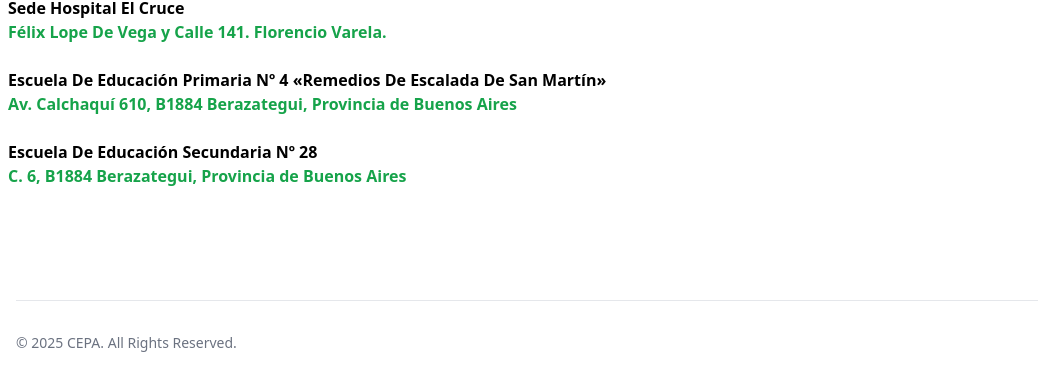
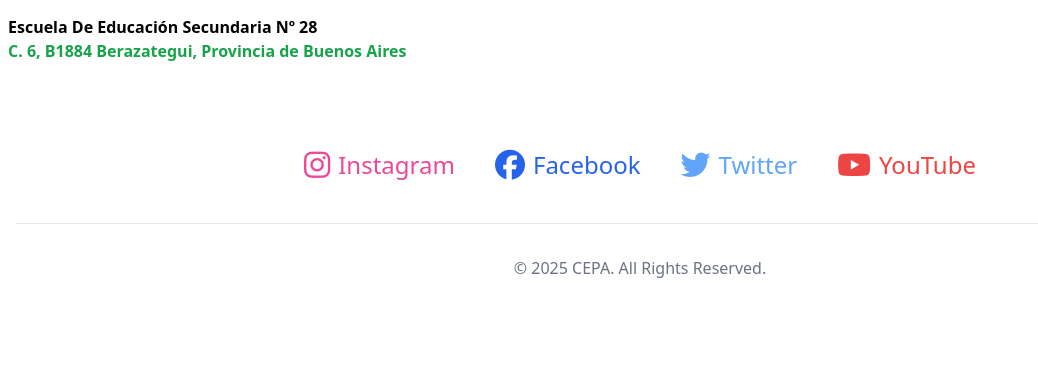
Before and after one commit to HectorVillavicencio/cepa, an Angular app: page /map in a window 1280 px wide. Shown: the part 1474-1856 px from the top of the page, without its empty margins (0-1038 px from the left). After the commit the page ends 1806 px from the top, so only its background shows below. Built offline with nearby package versions, Linux system fonts and the light colour scheme.

Commit message:
cambios en el footer

```diff
--- a/src/app/domains/products/pages/calendarioacademico/calendarioacademico.component.html
+++ b/src/app/domains/products/pages/calendarioacademico/calendarioacademico.component.html
@@ -1,55 +1,14 @@
 <app-header class="sticky top-0 z-50 py-4"/>
 
-<h1 class="text-4xl font-bold text-center my-10">Calendario Academico</h1>
-
-<div class="flex flex-col mx-2 my-10">
-    <div class="-m-1.5 overflow-x-auto">
-      <div class="p-1.5 min-w-full inline-block align-middle">
-        <div class="overflow-hidden">
-          <table class=" mx-auto divide-y divide-gray-200 dark:divide-gray-700">
-            <thead class="bg-green-950">
-              <tr>
-                <th scope="col" class="px-6 py-3 text-start text-xs font-medium text-white uppercase w-1/3">Dia</th>
-                <th scope="col" class="px-6 py-3 text-start text-xs font-medium text-white uppercase w-1/3">Horario</th>
-                <th scope="col" class="px-6 py-3 text-start text-xs font-medium text-white uppercase w-1/3">Materia</th>
-              </tr>
-            </thead>
-            <tbody>
-              <tr class="odd:bg-white even:bg-gray-100 hover:bg-gray-100 dark:odd:bg-green-800 dark:even:bg-green-700 dark:hover:bg-gray-700">
-                <td class="px-6 py-4 whitespace-nowrap text-sm font-medium text-gray-800 dark:text-gray-200">Lunes</td>
-                <td class="px-6 py-4 whitespace-nowrap text-sm text-gray-800 dark:text-gray-200">14:00</td>
-                <td class="px-6 py-4 whitespace-nowrap text-sm text-gray-800 dark:text-gray-200">Matematica</td>
-              </tr>
-
-              <tr class="odd:bg-white even:bg-gray-100 hover:bg-gray-100 dark:odd:bg-green-800 dark:even:bg-green-700 dark:hover:bg-gray-700">
-                <td class="px-6 py-4 whitespace-nowrap text-sm font-medium text-gray-800 dark:text-gray-200">Martes</td>
-                <td class="px-6 py-4 whitespace-nowrap text-sm text-gray-800 dark:text-gray-200">15:00</td>
-                <td class="px-6 py-4 whitespace-nowrap text-sm text-gray-800 dark:text-gray-200">LEA</td>
-              </tr>
-
-              <tr class="odd:bg-white even:bg-gray-100 hover:bg-gray-100 dark:odd:bg-green-800 dark:even:bg-green-700 dark:hover:bg-gray-700">
-                <td class="px-6 py-4 whitespace-nowrap text-sm font-medium text-gray-800 dark:text-gray-200">Miercoles</td>
-                <td class="px-6 py-4 whitespace-nowrap text-sm text-gray-800 dark:text-gray-200">18:00</td>
-                <td class="px-6 py-4 whitespace-nowrap text-sm text-gray-800 dark:text-gray-200">Ele de log y programación</td>
-              </tr>
-
-              <tr class="odd:bg-white even:bg-gray-100 hover:bg-gray-100 dark:odd:bg-green-800 dark:even:bg-green-700 dark:hover:bg-gray-700">
-                <td class="px-6 py-4 whitespace-nowrap text-sm font-medium text-gray-800 dark:text-gray-200">Jueves</td>
-                <td class="px-6 py-4 whitespace-nowrap text-sm text-gray-800 dark:text-gray-200">16:00</td>
-                <td class="px-6 py-4 whitespace-nowrap text-sm text-gray-800 dark:text-gray-200">Fisica y Quimica ingreso</td>
-              </tr>
-
-              <tr class="odd:bg-white even:bg-gray-100 hover:bg-gray-100 dark:odd:bg-green-800 dark:even:bg-green-700 dark:hover:bg-gray-700">
-                <td class="px-6 py-4 whitespace-nowrap text-sm font-medium text-gray-800 dark:text-gray-200">Viernes</td>
-                <td class="px-6 py-4 whitespace-nowrap text-sm text-gray-800 dark:text-gray-200">13:00</td>
-                <td class="px-6 py-4 whitespace-nowrap text-sm text-gray-800 dark:text-gray-200">Matematica</td>
-              </tr>
-            </tbody>
-          </table>
-    </div>
-    </div>
+<div class="py-20 flex flex-col items-center">
+  <div class="text-center sm:max-w-4xl max-w-lg">
+      <img src="{{ 'assets/calendario/2025 1.jpg' }}" alt="" class="h-full w-full object-cover object-center shadow-2xl">
+  </div>
+</div>
+<div class="py-20 flex flex-col items-center">
+  <div class="text-center sm:max-w-4xl max-w-lg">
+      <img src="{{ 'assets/calendario/2025 2.jpg' }}" alt="" class="h-full w-full object-cover object-center shadow-2xl">
   </div>
 </div>
 
-
 <app-footer id="footer" />
--- a/src/app/domains/products/pages/carrerascyt/carrerascyt.component.html
+++ b/src/app/domains/products/pages/carrerascyt/carrerascyt.component.html
@@ -1,7 +1,7 @@
 <app-header class="sticky top-0 z-50 py-4"/>
 
 <div class="mx-2 my-6">
-    <p class="text-3xl font-bold underline">Carreras de CyT</p>
+    <p class="text-3xl font-bold underline">Instituto de Ingeniería y Agronomía</p>
 
     <div class="my-6">
         <a href="https://www.unq.edu.ar/carrera/arquitectura-naval/"
--- a/src/app/domains/products/pages/carrerasdeea/carrerasdeea.component.html
+++ b/src/app/domains/products/pages/carrerasdeea/carrerasdeea.component.html
@@ -1,7 +1,7 @@
 <app-header class="sticky top-0 z-50 py-4"/>
 
 <div class="mx-2 my-6">
-    <p class="text-3xl font-bold underline">Carreras de Artes y Tecnología</p>
+    <p class="text-3xl font-bold underline">Instituto de Estudios Iniciales</p>
 
     <div class="my-6">
         <a href="https://www.unq.edu.ar/carrera/81-licenciatura-en-artes-digitales/"
--- a/src/app/domains/products/pages/carrerasdeeyad/carrerasdeeyad.component.html
+++ b/src/app/domains/products/pages/carrerasdeeyad/carrerasdeeyad.component.html
@@ -1,7 +1,7 @@
 <app-header class="sticky top-0 z-50 py-4"/>
 
 <div class="mx-2 my-6">
-    <p class="text-3xl font-bold underline">Carreras de Administración y Economía</p>
+    <p class="text-3xl font-bold underline">Instituto de Ciencias de la Salud</p>
 
     <div class="my-6">
         <a href="https://www.unq.edu.ar/carrera/carrera-licenciatura-en-administracion-hotelera/"
--- a/src/app/domains/products/pages/carrerasdesoc/carrerasdesoc.component.html
+++ b/src/app/domains/products/pages/carrerasdesoc/carrerasdesoc.component.html
@@ -1,7 +1,7 @@
 <app-header class="sticky top-0 z-50 py-4"/>
 
 <div class="mx-2 my-6">
-    <p class="text-3xl font-bold underline">Carreras de Ciencias Sociales y Educación</p>
+    <p class="text-3xl font-bold underline">Instituto de Ciencias de la Salud</p>
 
     <div class="my-6">
         <a href="https://www.unq.edu.ar/carrera/22-licenciatura-en-ciencias-sociales/"
--- a/src/app/domains/products/pages/map/map.component.html
+++ b/src/app/domains/products/pages/map/map.component.html
@@ -1,6 +1,6 @@
 <app-header class="sticky top-0 z-50 py-4"/>
 
-<h1 class="text-4xl font-bold text-center">Mapa de la UNAJ</h1>
+<h1 class="text-4xl font-bold text-center">Mapa de la sede central (ex YPF)</h1>
 
 
 <div class="py-20 flex flex-col items-center">
@@ -9,10 +9,6 @@
     </div>
 </div>
 
-
-
-
-
 <p class="mx-2 text-3xl font-bold underline">Sede Central (ex YPF) esta ubicada en:</p>
 
 <div class="mx-2 my-4">
@@ -20,10 +16,9 @@
     class="font-bold text-green-600 hover:text-black" target="_blank">Av. Calchaquí 6200 | Florencio Varela | (CP1888) Buenos Aires | Argentina</a>
 </div>
 
-
 <div class="py-20 flex flex-col">
   <div class="text-center sm:max-w-4xl max-w-lg">
-    <iframe src="https://www.google.com/maps/embed?pb=!1m18!1m12!1m3!1d6554.193685677333!2d-58.27176354128588!3d-34.77584765100028!2m3!1f0!2f0!3f0!3m2!1i1024!2i768!4f13.1!3m3!1m2!1s0x95a32eb0350b768f%3A0xbd0aa21eac3ef032!2sUniversidad+Nacional+Arturo+Jauretche!5e0!3m2!1ses!2sar!4v144787290035" width="600" height="400" title="Ejemplo de iframe"></iframe>
+    <iframe src="https://www.google.com/maps/embed?pb=!1m18!1m12!1m3!1d6554.193685677333!2d-58.27176354128588!3d-34.77584765100028!2m3!1f0!2f0!3f0!3m2!1i1024!2i768!4f13.1!3m3!1m2!1s0x95a32eb0350b768f%3A0xbd0aa21eac3ef032!2sUniversidad+Nacional+Arturo+Jauretche!5e0!3m2!1ses!2sar!4v144787290035" width="425" height="275" title="iframe"></iframe>
   </div>
 </div>
 
@@ -57,8 +52,6 @@
       <a href="https://maps.app.goo.gl/LyTRURb8YGRU9n216"
       class="font-bold text-green-600 hover:text-black" target="_blank">C. 6, B1884 Berazategui, Provincia de Buenos Aires</a>
   </div>
-
-
 </div>
 
 <app-footer id="footer" />
--- a/src/app/domains/products/pages/ofertaacademica/ofertaacademica.component.html
+++ b/src/app/domains/products/pages/ofertaacademica/ofertaacademica.component.html
@@ -1,3 +1,55 @@
 <app-header/>
 
+<h1 class="text-4xl font-bold text-center my-10">Calendario Academico</h1>
+
+<div class="flex flex-col mx-2 my-10">
+    <div class="-m-1.5 overflow-x-auto">
+      <div class="p-1.5 min-w-full inline-block align-middle">
+        <div class="overflow-hidden">
+          <table class=" mx-auto divide-y divide-gray-200 dark:divide-gray-700">
+            <thead class="bg-green-950">
+              <tr>
+                <th scope="col" class="px-6 py-3 text-start text-xs font-medium text-white uppercase w-1/3">Dia</th>
+                <th scope="col" class="px-6 py-3 text-start text-xs font-medium text-white uppercase w-1/3">Horario</th>
+                <th scope="col" class="px-6 py-3 text-start text-xs font-medium text-white uppercase w-1/3">Materia</th>
+              </tr>
+            </thead>
+            <tbody>
+              <tr class="odd:bg-white even:bg-gray-100 hover:bg-gray-100 dark:odd:bg-green-800 dark:even:bg-green-700 dark:hover:bg-gray-700">
+                <td class="px-6 py-4 whitespace-nowrap text-sm font-medium text-gray-800 dark:text-gray-200">Lunes</td>
+                <td class="px-6 py-4 whitespace-nowrap text-sm text-gray-800 dark:text-gray-200">14:00</td>
+                <td class="px-6 py-4 whitespace-nowrap text-sm text-gray-800 dark:text-gray-200">Matematica</td>
+              </tr>
+
+              <tr class="odd:bg-white even:bg-gray-100 hover:bg-gray-100 dark:odd:bg-green-800 dark:even:bg-green-700 dark:hover:bg-gray-700">
+                <td class="px-6 py-4 whitespace-nowrap text-sm font-medium text-gray-800 dark:text-gray-200">Martes</td>
+                <td class="px-6 py-4 whitespace-nowrap text-sm text-gray-800 dark:text-gray-200">15:00</td>
+                <td class="px-6 py-4 whitespace-nowrap text-sm text-gray-800 dark:text-gray-200">LEA</td>
+              </tr>
+
+              <tr class="odd:bg-white even:bg-gray-100 hover:bg-gray-100 dark:odd:bg-green-800 dark:even:bg-green-700 dark:hover:bg-gray-700">
+                <td class="px-6 py-4 whitespace-nowrap text-sm font-medium text-gray-800 dark:text-gray-200">Miercoles</td>
+                <td class="px-6 py-4 whitespace-nowrap text-sm text-gray-800 dark:text-gray-200">18:00</td>
+                <td class="px-6 py-4 whitespace-nowrap text-sm text-gray-800 dark:text-gray-200">Ele de log y programación</td>
+              </tr>
+
+              <tr class="odd:bg-white even:bg-gray-100 hover:bg-gray-100 dark:odd:bg-green-800 dark:even:bg-green-700 dark:hover:bg-gray-700">
+                <td class="px-6 py-4 whitespace-nowrap text-sm font-medium text-gray-800 dark:text-gray-200">Jueves</td>
+                <td class="px-6 py-4 whitespace-nowrap text-sm text-gray-800 dark:text-gray-200">16:00</td>
+                <td class="px-6 py-4 whitespace-nowrap text-sm text-gray-800 dark:text-gray-200">Fisica y Quimica ingreso</td>
+              </tr>
+
+              <tr class="odd:bg-white even:bg-gray-100 hover:bg-gray-100 dark:odd:bg-green-800 dark:even:bg-green-700 dark:hover:bg-gray-700">
+                <td class="px-6 py-4 whitespace-nowrap text-sm font-medium text-gray-800 dark:text-gray-200">Viernes</td>
+                <td class="px-6 py-4 whitespace-nowrap text-sm text-gray-800 dark:text-gray-200">13:00</td>
+                <td class="px-6 py-4 whitespace-nowrap text-sm text-gray-800 dark:text-gray-200">Matematica</td>
+              </tr>
+            </tbody>
+          </table>
+    </div>
+    </div>
+  </div>
+</div>
+
+
 <app-footer/>
--- a/src/app/domains/shared/component/footer/footer.component.html
+++ b/src/app/domains/shared/component/footer/footer.component.html
@@ -1,40 +1,46 @@
-
-
-<footer class="bg-white dark:bg-green-800">
+<footer class="bg-white dark:bg-green-800 py-5">
   <div class="mx-auto w-full max-w-screen-xl p-4 py-6 lg:py-8">
-        <div class="md:flex md:justify-between">
-          <div class="grid grid-cols-2 gap-8 sm:gap-6 sm:grid-cols-5">
-              <div>
-                  <ul class="flex text-gray-500 dark:text-gray-400 font-medium space-x-4">
+      <div class="flex flex-col items-center">
+          <!-- Íconos de redes sociales centrados -->
+          <ul class="flex flex-wrap justify-center text-gray-500 dark:text-gray-400 font-medium space-x-4 sm:space-x-6 items-center">
               <li>
-                      <a href="https://www.instagram.com/cepa.unaj/" class="bg-white hover:bg-gradient-to-r from-yellow-500 via-orange-500 to-pink-500 via-purple-500 to-purple-900 text-transparent bg-clip-text">
-                        Instagram
+                  <a href="https://www.instagram.com/cepa.unaj/"
+                     class="flex items-center justify-center space-x-2 text-pink-500 hover:text-white hover:bg-gradient-to-r from-yellow-500 via-orange-500 to-pink-500 p-2 rounded-md transition text-base sm:text-lg md:text-xl lg:text-2xl">
+                      <i class="fa-brands fa-instagram text-2xl sm:text-3xl"></i>
+                      <span>Instagram</span>
                   </a>
               </li>
               <li>
-                      <a href="https://www.facebook.com/people/CEPA-UNAJ/100090898068735/" class="hover:underline bg-white hover:bg-gradient-to-r from-blue-700 via-blue-400 from-blue-300 via-white text-transparent bg-clip-text">
-                        Facebook
+                  <a href="https://www.facebook.com/people/CEPA-UNAJ/100090898068735/"
+                     class="flex items-center justify-center space-x-2 text-blue-600 hover:text-white hover:bg-blue-900 p-2 rounded-md transition text-base sm:text-lg md:text-xl lg:text-2xl">
+                      <i class="fa-brands fa-facebook text-2xl sm:text-3xl"></i>
+                      <span>Facebook</span>
                   </a>
               </li>
               <li>
-                      <a href="https://twitter.com/UnqCepa1995" class="text-decoration:none text-white hover:text-blue-400">
-                        Twitter
+                  <a href="https://twitter.com/UnqCepa1995"
+                     class="flex items-center justify-center space-x-2 text-blue-400 hover:text-white hover:bg-blue-500 p-2 rounded-md transition text-base sm:text-lg md:text-xl lg:text-2xl">
+                      <i class="fa-brands fa-twitter text-2xl sm:text-3xl"></i>
+                      <span>Twitter</span>
                   </a>
               </li>
               <li>
-                      <a href="https://www.youtube.com/@CEPAUNQ" class="text-decoration:none text-white hover:text-red-500">
-                        Youtube
+                  <a href="https://www.youtube.com/@CEPAUNQ"
+                     class="flex items-center justify-center space-x-2 text-red-500 hover:text-white hover:bg-red-600 p-2 rounded-md transition text-base sm:text-lg md:text-xl lg:text-2xl">
+                      <i class="fa-brands fa-youtube text-2xl sm:text-3xl"></i>
+                      <span>YouTube</span>
                   </a>
               </li>
           </ul>
       </div>
-          </div>
-      </div>
+
       <hr class="my-6 border-gray-200 sm:mx-auto dark:border-lime-950 lg:my-8" />
-      <div class="sm:flex sm:items-center sm:justify-between">
-          <span class="text-sm text-gray-500 sm:text-center dark:text-gray-400">© 2025 <a href="https://www.instagram.com/cepa_nacional/" class="hover:underline">CEPA</a>. All Rights Reserved.
+
+      <!-- Texto de derechos de autor centrado -->
+      <div class="flex flex-col items-center">
+          <span class="text-xs sm:text-sm md:text-base text-gray-500 sm:text-center dark:text-gray-400">
+              © 2025 <a href="https://www.instagram.com/cepa_nacional/" class="hover:underline">CEPA</a>. All Rights Reserved.
           </span>
-
       </div>
   </div>
 </footer>
--- a/src/app/domains/shared/component/header/header.component.html
+++ b/src/app/domains/shared/component/header/header.component.html
@@ -40,16 +40,16 @@
                 </button>
                 <div class="hs-dropdown-menu transition-[opacity,margin] duration-[0.1ms] sm:duration-[150ms] hs-dropdown-open:opacity-100 opacity-0 sm:w-48 hidden z-10 sm:mt-2 bg-white sm:shadow-md rounded-lg p-2 dark:bg-green-700 sm:dark:border dark:border-green-950 dark:divide-gray-700 before:absolute sm:border before:-end-5 before:top-0 before:h-full before:w-5 top-0 end-full !mx-[10px]">
                   <a class="flex items-center gap-x-3.5 py-2 px-3 rounded-lg text-sm text-gray-800 hover:bg-gray-100 focus:ring-2 focus:ring-yellow-300 dark:text-white dark:hover:bg-green-800 dark:hover:text-yellow-300" href="/cepa/dcyt">
-                    Departamento de Ciencia y Tecnología
+                    Instituto de Ingeniería y Agronomía
                   </a>
                   <a class="flex items-center gap-x-3.5 py-2 px-3 rounded-lg text-sm text-gray-800 hover:bg-gray-100 focus:ring-2 focus:ring-yellow-300 dark:text-white dark:hover:bg-green-800 dark:hover:text-yellow-300" href="/cepa/dsoc">
-                    Departamento de Ciencias Sociales
+                    Instituto de Ciencias Sociales y Administración
                   </a>
                   <a class="flex items-center gap-x-3.5 py-2 px-3 rounded-lg text-sm text-gray-800 hover:bg-gray-100 focus:ring-2 focus:ring-yellow-300 dark:text-white dark:hover:bg-green-800 dark:hover:text-yellow-300" href="/cepa/deya">
-                    Departamento de Economia y Adminitración
+                    Instituto de Ciencias de la Salud
                   </a>
                   <a class="flex items-center gap-x-3.5 py-2 px-3 rounded-lg text-sm text-gray-800 hover:bg-gray-100 focus:ring-2 focus:ring-yellow-300 dark:text-white dark:hover:bg-green-800 dark:hover:text-yellow-300" href="/cepa/dea">
-                    Escuela de artes
+                    Instituto de Estudios Iniciales
                   </a>
 
                 </div>
```
Also changed, not shown: src/assets/calendario/2025 1.jpg (added), src/assets/calendario/2025 2.jpg (added). Lines whose indentation alone changed are shown as unchanged.
